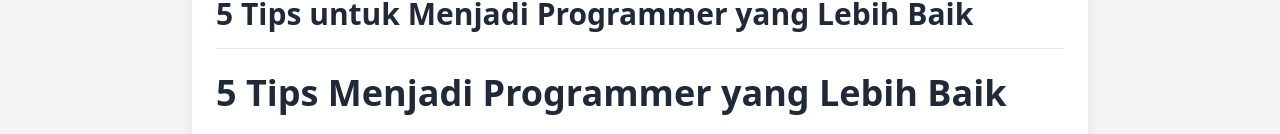
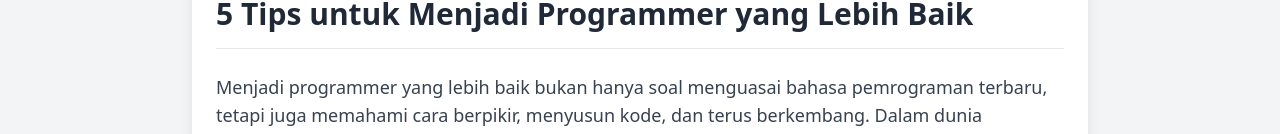
Before and after one commit to syazyya/makna_karya_tech_spark, a React (Create React App) app: page /berita3 in a window 1280 px wide. Shown: the part 404-538 px from the top of the page. Built offline with nearby package versions, Linux system fonts and the light colour scheme.

Commit message:
Update Berita3.js

```diff
--- a/src/pages/Berita3/Berita3.js
+++ b/src/pages/Berita3/Berita3.js
@@ -11,10 +11,6 @@
         category="Karier Teknologi"
         image="https://lh7-rt.googleusercontent.com/docsz/AD_4nXduCXuk8FsWhPejbP6fyDndjFp1d5Is5iCBEeWID-QJiNZmwVXjFObqntTLYIZC66ne6sTnxYcMnhl95gTFU0PTExa4vy2_q3Qwrk7AcxfPAV3LVvY7GIvxO4miuowavruS8PBeYVASBEIcCw5CUd36jnJrIWUOxOu6eK2C3HjoXCh_SVwWYx8?key=pfiTtLfCK9oc95qD-hhoZg"
       >
-
-  <h1 className="text-4xl font-bold text-gray-800 mb-6">
-    5 Tips Menjadi Programmer yang Lebih Baik
-  </h1>
 
   <p className="text-gray-700 text-lg mb-6">
     Menjadi programmer yang lebih baik bukan hanya soal menguasai bahasa pemrograman terbaru,
```
